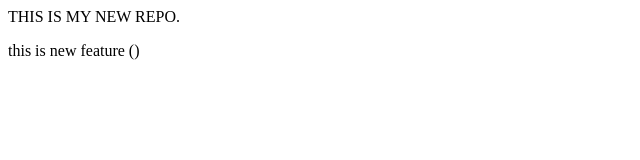
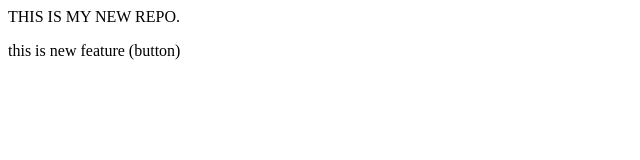
Before and after one commit to Rameshgupta78/localrepoo, a plain HTML site: page index.html in a window 1280 px wide. Shown: the full height of the page, 0-640 px from the left. Drawn offline with Linux system fonts and the light colour scheme.

Commit message:
add new button

```diff
--- a/index.html
+++ b/index.html
@@ -1,2 +1,2 @@
 <p>THIS IS MY NEW REPO.</p>
-<p>this is new  feature () </p>
+<p>this is new  feature (button) </p>
```
